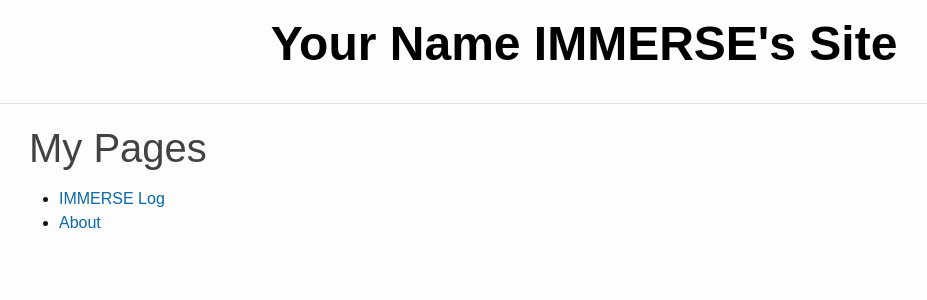
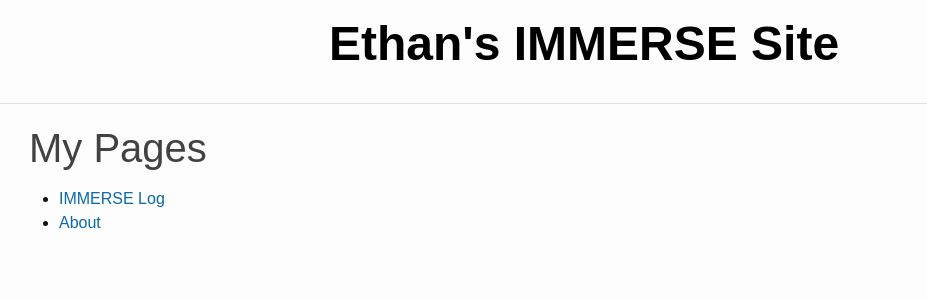
Before and after one commit to emdarcher/comp_boot_camp, a Jekyll site: the page built from index.md, in a window 1280 px wide. Shown: the top 300 px of the page, without its empty margins (56-983 px from the left). Built offline with Jekyll 4.4.1, drawn with Linux system fonts in a browser that asks for light colours.

Commit message:
added name

```diff
--- a/_config.yml
+++ b/_config.yml
@@ -18,7 +18,7 @@
 # You can create any custom variable you would like, and they will be accessible
 # in the templates via {{ site.myvariable }}.
 
-title: Your Name IMMERSE's Site
+title: Ethan's IMMERSE Site
 
 baseurl: "/comp_boot_camp" # the subpath of your site, e.g. /blog
 url: "https://emdarcher.github.io" # the base hostname & protocol for your site, e.g. http://example.com
```
